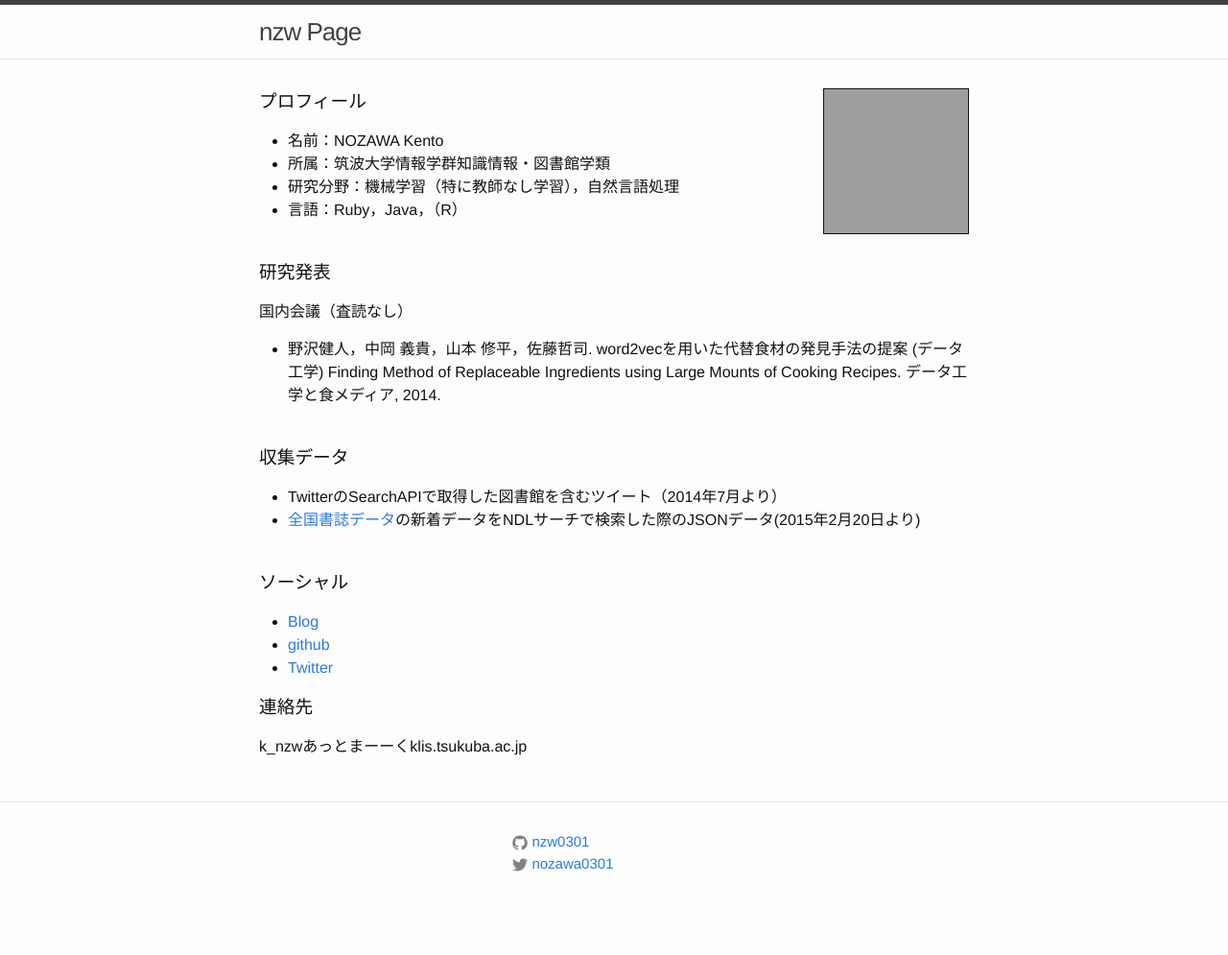
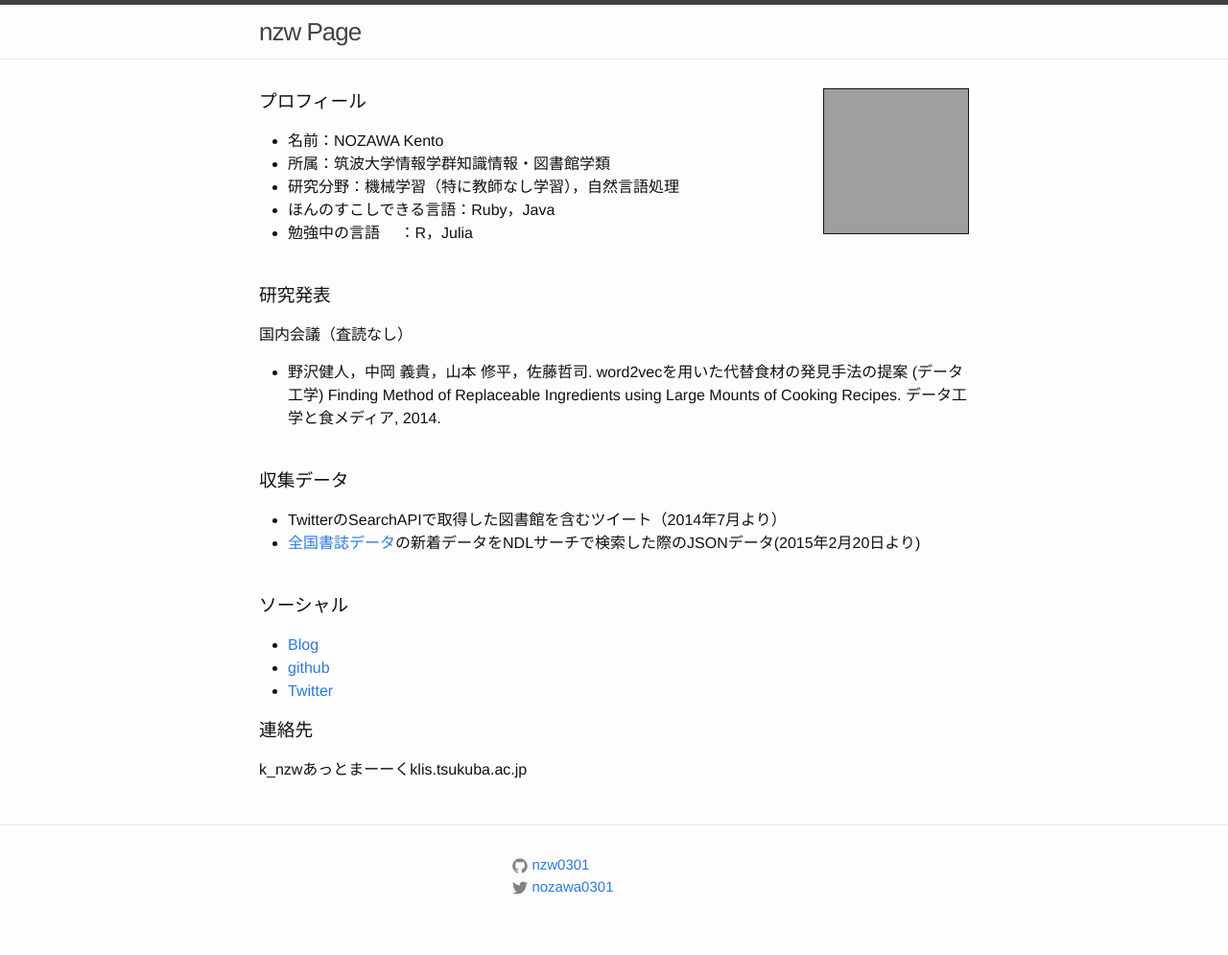
Before and after one commit to nzw0301/nzw0301.github.io, a Jekyll site: the page built from index.html, in a window 1280 px wide. Shown: the whole page at 96% size. Built offline with Jekyll 4.4.1, drawn with Linux system fonts in a browser that asks for light colours; before the commit the page ends 971 px from its top, so only the background shows below that; grey boxes are pictures that could not be loaded.

Commit message:
Update index.html

```diff
--- a/index.html
+++ b/index.html
@@ -10,7 +10,8 @@ layout: default
     <li>名前：NOZAWA Kento</li>
     <li>所属：筑波大学情報学群知識情報・図書館学類</li>
     <li>研究分野：機械学習（特に教師なし学習），自然言語処理</li>
-    <li>言語：Ruby，Java，（R）</li>
+    <li>ほんのすこしできる言語：Ruby，Java</li>
+    <li>勉強中の言語        　：R，Julia</li>
   </ul>
   <br />
 
```
